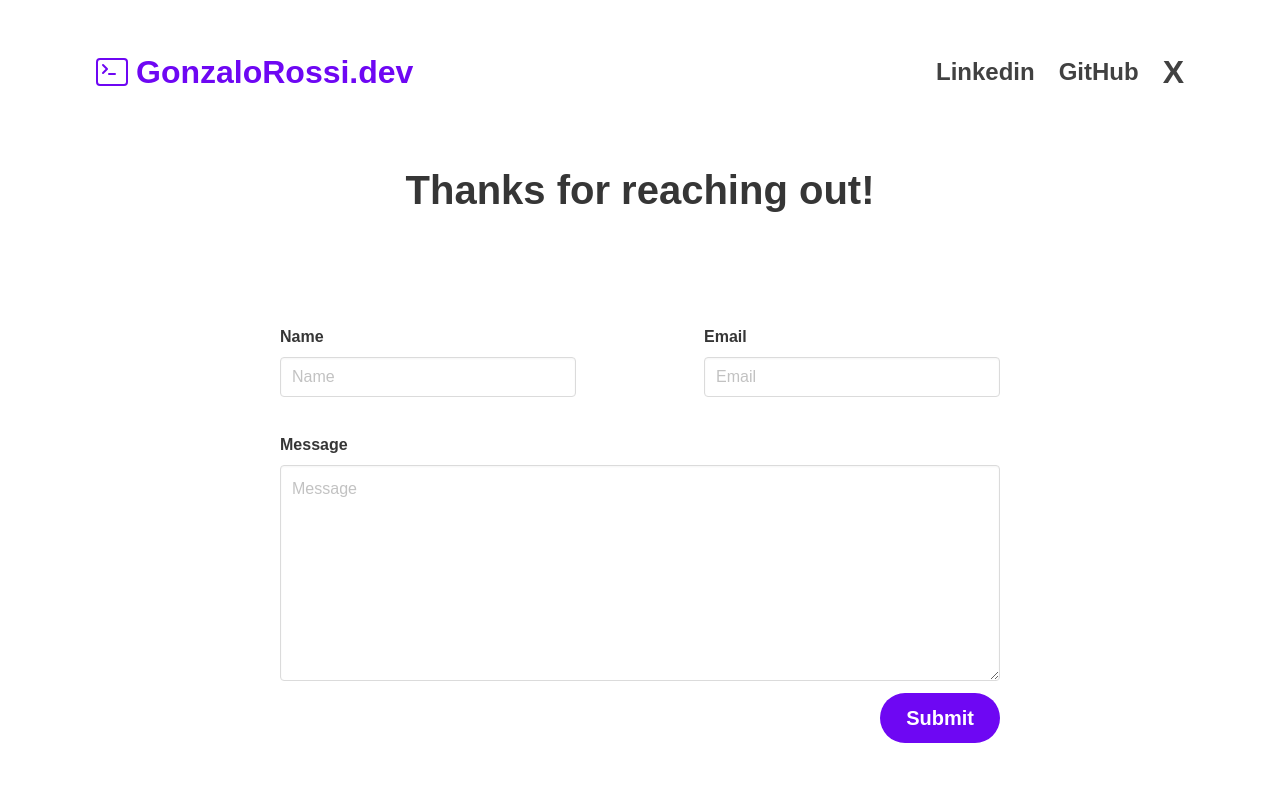
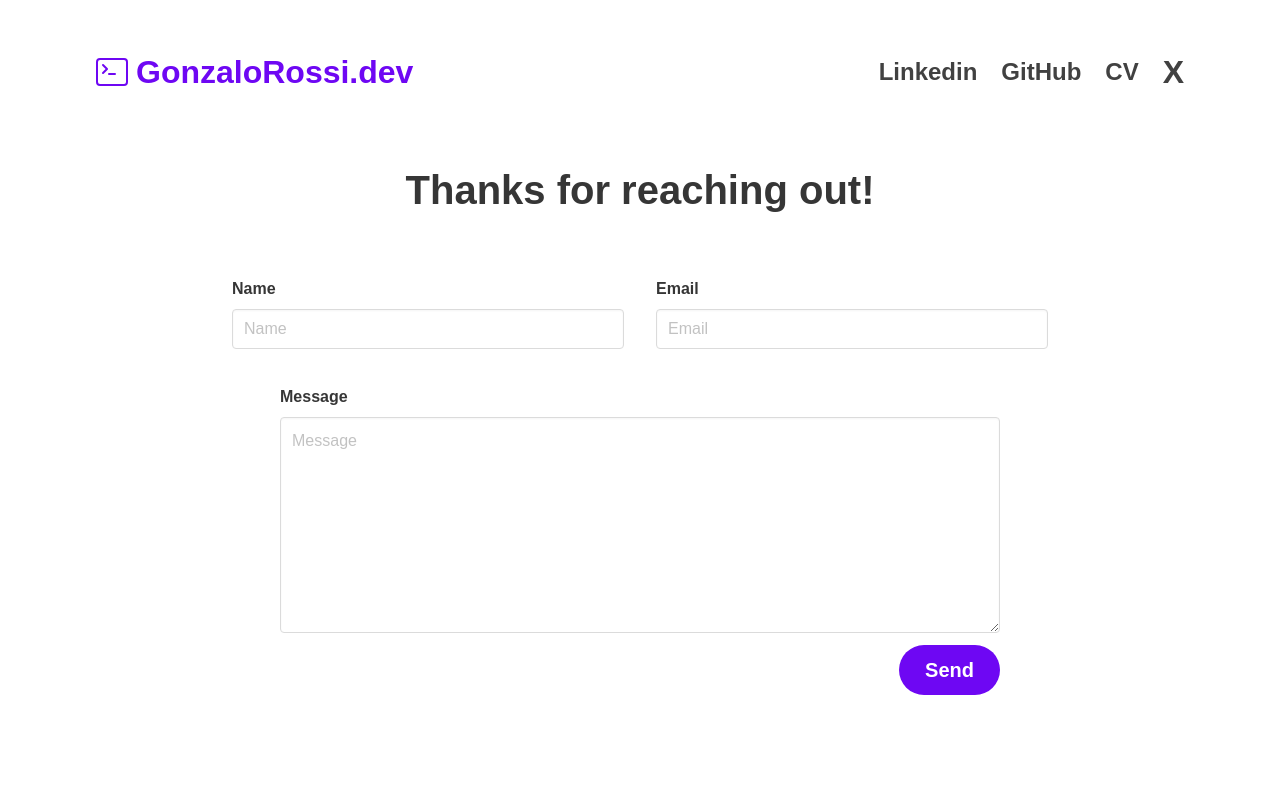
Before and after one commit to GonzaloArielRossi/portfolio, a React (Vite) app: page /contact in a window 1280 px wide. Shown: the top 800 px of the page. Built offline with nearby package versions, Linux system fonts and the light colour scheme; a web font is replaced by a local one.

Commit message:
fixed responsive design issues

```diff
--- a/index.html
+++ b/index.html
@@ -1,5 +1,5 @@
 <!DOCTYPE html>
-<html lang="en">
+<html lang="en" translate="no">
   <head>
     <meta charset="UTF-8" />
     <meta name="viewport" content="width=device-width, initial-scale=1" />
--- a/src/components/ContactForm/ContactForm.css
+++ b/src/components/ContactForm/ContactForm.css
@@ -5,3 +5,7 @@
   padding-left: 5rem;
   padding-right: 5rem;
 }
+
+.--field-padding {
+  padding: 1rem !important;
+}
--- a/src/components/ContactForm/ContactForm.jsx
+++ b/src/components/ContactForm/ContactForm.jsx
@@ -63,7 +63,7 @@ function ContactForm() {
       </h1>
       <form ref={form} className="mt-6 mb-6 --width" onSubmit={sendEmail}>
         <div className="columns mt-6">
-          <div className="field column">
+          <div className="field column --field-padding">
             <label className="label">Name</label>
             <div className="control">
               <input
@@ -76,7 +76,7 @@ function ContactForm() {
               />
             </div>
           </div>
-          <div className="field column">
+          <div className="field column --field-padding">
             <label className="label">Email</label>
             <div className="control">
               <input
@@ -90,7 +90,7 @@ function ContactForm() {
             </div>
           </div>
         </div>
-        <div className="field">
+        <div className="field pt-6">
           <label className="label">Message</label>
           <div className="control">
             <textarea
@@ -111,7 +111,7 @@ function ContactForm() {
                 : 'button is-primary is-rounded has-text-weight-bold --hover is-size-5'
             }
           >
-            Submit
+            Send
           </button>
         </div>
       </form>
--- a/src/components/NavBar/NavBar.jsx
+++ b/src/components/NavBar/NavBar.jsx
@@ -74,6 +74,19 @@ export const NavBar = () => {
             >
               GitHub
             </a>
+            <a
+              className={
+                burgerMenu
+                  ? 'navbar-item is-size-4 has-text-weight-semibold'
+                  : 'navbar-item is-size-4 has-text-weight-semibold --hover'
+              }
+              href="https://drive.google.com/drive/folders/1MXFZg05g-UEF0YpCZdSTaoYyD4DwyigN?usp=sharing"
+              rel="noreferrer"
+              target="_blank"
+              onClick={closeBurgerMenu}
+            >
+              CV
+            </a>
             {location === '/' && (
               <div className={burgerMenu ? '' : 'navbar-item'}>
                 <NavLink
```
